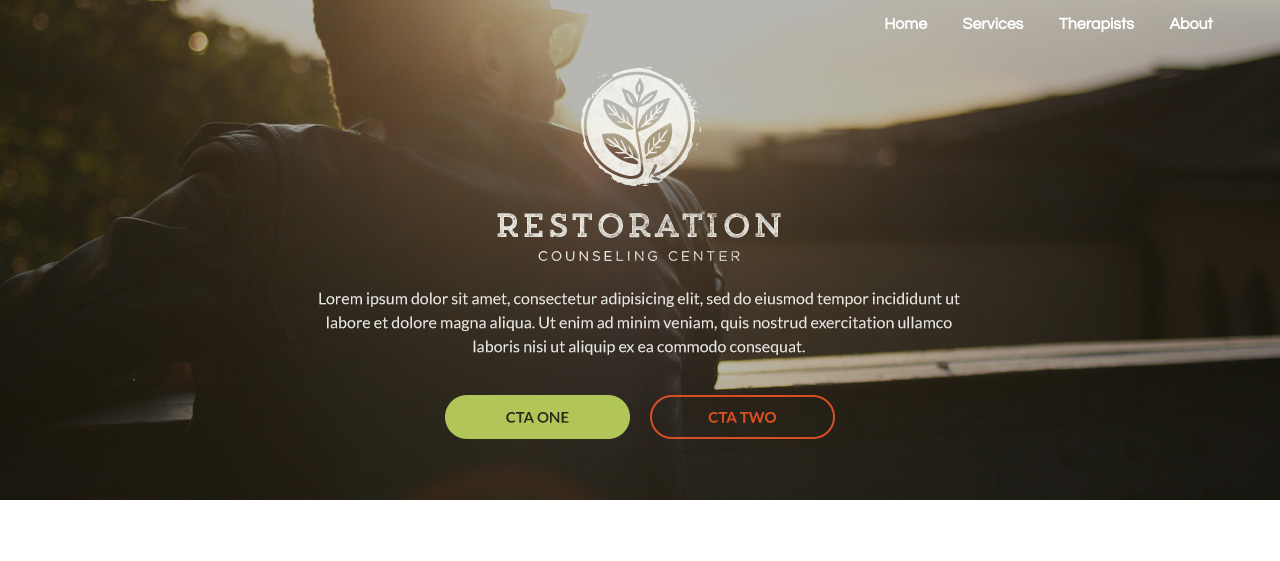
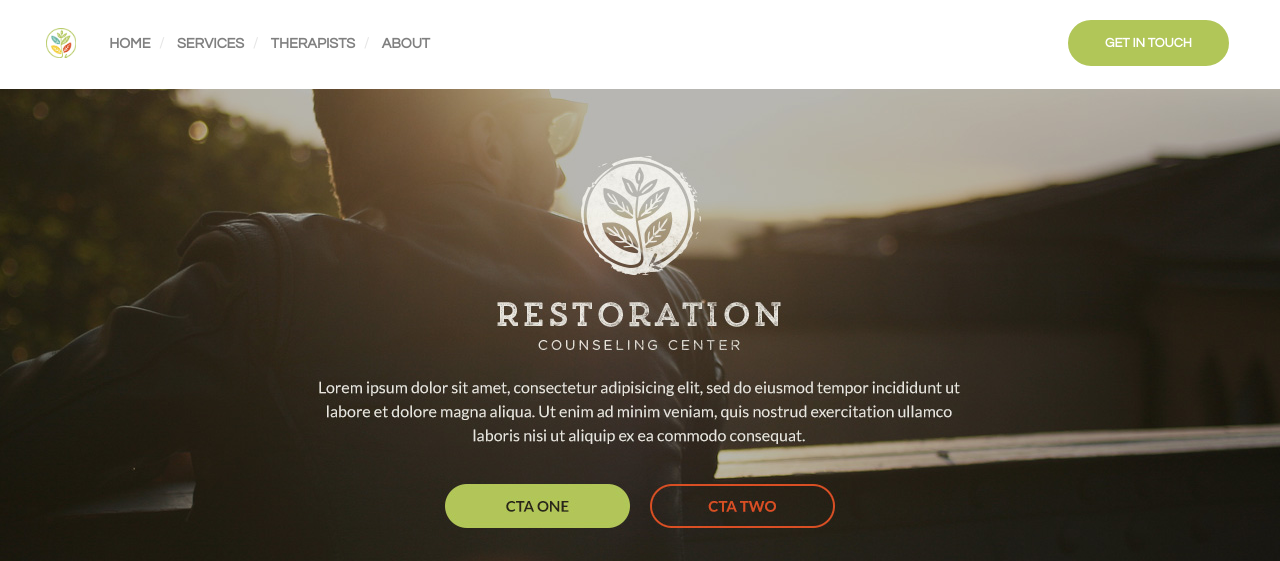
Before and after one commit to electricthread/restoration, a plain HTML site: page index.html in a window 1280 px wide. Shown: the top 561 px of the page. Drawn offline with Linux system fonts and the light colour scheme.

Commit message:
changes to nav area

```diff
--- a/assets/_scss/base/_buttons.scss
+++ b/assets/_scss/base/_buttons.scss
@@ -1,14 +1,14 @@
 @mixin btn {
-  background: $blue;
-  border:2px solid $blue;
-  border-radius:2px;
+  background: #b1c658;
+  border:2px solid #b1c658;
+  border-radius:38px;
   color: #fff;
   display: block;
   float: left;
-  font-size: em(12);
+  font-size: .85em;
   font-weight: 700;
-  margin: 2% 0;
-  padding: 16px 20px;
+  margin: 1.6% 0 0;
+  padding: 14px 35px;
   text-decoration: none;
   text-transform: uppercase;
   @include transition (all .3s);
@@ -21,7 +21,11 @@
   }
   &:hover {
     background-color:transparent;
-    border:2px solid $blue;
-    color: $blue;
+    border:2px solid #b1c658;
+    color: #b1c658;
   }
 }
+
+a.btn {
+	@include btn;
+}
--- a/assets/_scss/components/_header.scss
+++ b/assets/_scss/components/_header.scss
@@ -7,6 +7,11 @@ header {
 		height:auto;
 		max-width:100%;
 	}
+
+	a.btn {
+  	float: right;
+  	margin-right: 4%;
+  }
 }
 
 .about {
@@ -19,6 +24,16 @@ header {
 	    top: -275px;
     }
 	}
+}
+
+#logo {
+	background:url(../img/logo.png) no-repeat scroll 0 0;
+	background-size: 148px 31px;
+	display: block;
+	float: left;
+  height: 30px;
+  margin: 6px 25px 9px 20px;
+  width: 30px;
 }
 
 .sliding-panel-content {
@@ -45,20 +60,26 @@ header {
   	@include transform(none);
   	background:none;
   	bottom:auto;
+  	float: left;
   	height: auto;
-  	padding: 0 4%;
-  	position:absolute;
+  	padding: 1.7% 2%;
+  	position:static;
   	right: 0;
   	top: 0;
-  	width: auto;
+  	width: 50%;
   }
 
   ul {
     padding: 0;
     margin: 0;
 
-    @include tablet {
-    	float: right;
+    span {
+    	display: none;
+
+    	@include tablet {
+    		color: lighten(#333, 70%);
+    		display: inline;
+    	}
     }
   }
 
@@ -74,12 +95,16 @@ header {
     border-bottom: $sliding-panel-border;
     color: $sliding-panel-color;
     display: block;
+    font-size: .9em;
     font-weight: bold;
     padding: 1em;
     text-decoration: none;
+    text-transform: uppercase;
 
     @include tablet {
     	border-bottom:none;
+    	color: lighten(#333, 30%);
+    	padding:1em .6em;
     }
 
     &:focus {
@@ -96,7 +121,7 @@ header {
 
       @include tablet {
       	background-color:transparent;
-      	color: #eee;
+      	color: #333;
       }
     }
   }
--- a/index.html
+++ b/index.html
@@ -21,15 +21,17 @@
 			  <div class="navigation-wrapper">
 			    <a href="javascript:void(0)" class="js-menu-trigger sliding-panel-button">MENU</a>
 			    <nav role="navigation" class="js-menu sliding-panel-content">
+			    	<span id="logo"></span>
 			      <ul id="js-navigation-menu" class="navigation-menu show">
-			        <li class="nav-link"><a href="index.html">Home</a></li>
-			        <li class="nav-link"><a href="javascript:void(0)">Services</a></li>
-			        <li class="nav-link"><a href="javascript:void(0)">Therapists</a></li>
+			        <li class="nav-link"><a href="index.html">Home</a></li><span>/</span>
+			        <li class="nav-link"><a href="javascript:void(0)">Services</a></li><span>/</span>
+			        <li class="nav-link"><a href="javascript:void(0)">Therapists</a></li><span>/</span>
 			        <li class="nav-link"><a href="about.html">About</a></li>
 			      </ul>
 			    </nav>
 			    <div class="js-menu-screen sliding-panel-fade-screen"></div>
 			  </div>
+			  <a href="#" class="btn">Get in Touch</a>
 			</div>
       <img src="assets/img/hero.jpg" />
     </header>
```
Also changed, not shown: assets/css/screen.css, assets/img/logo.png (added), 1 other file.
